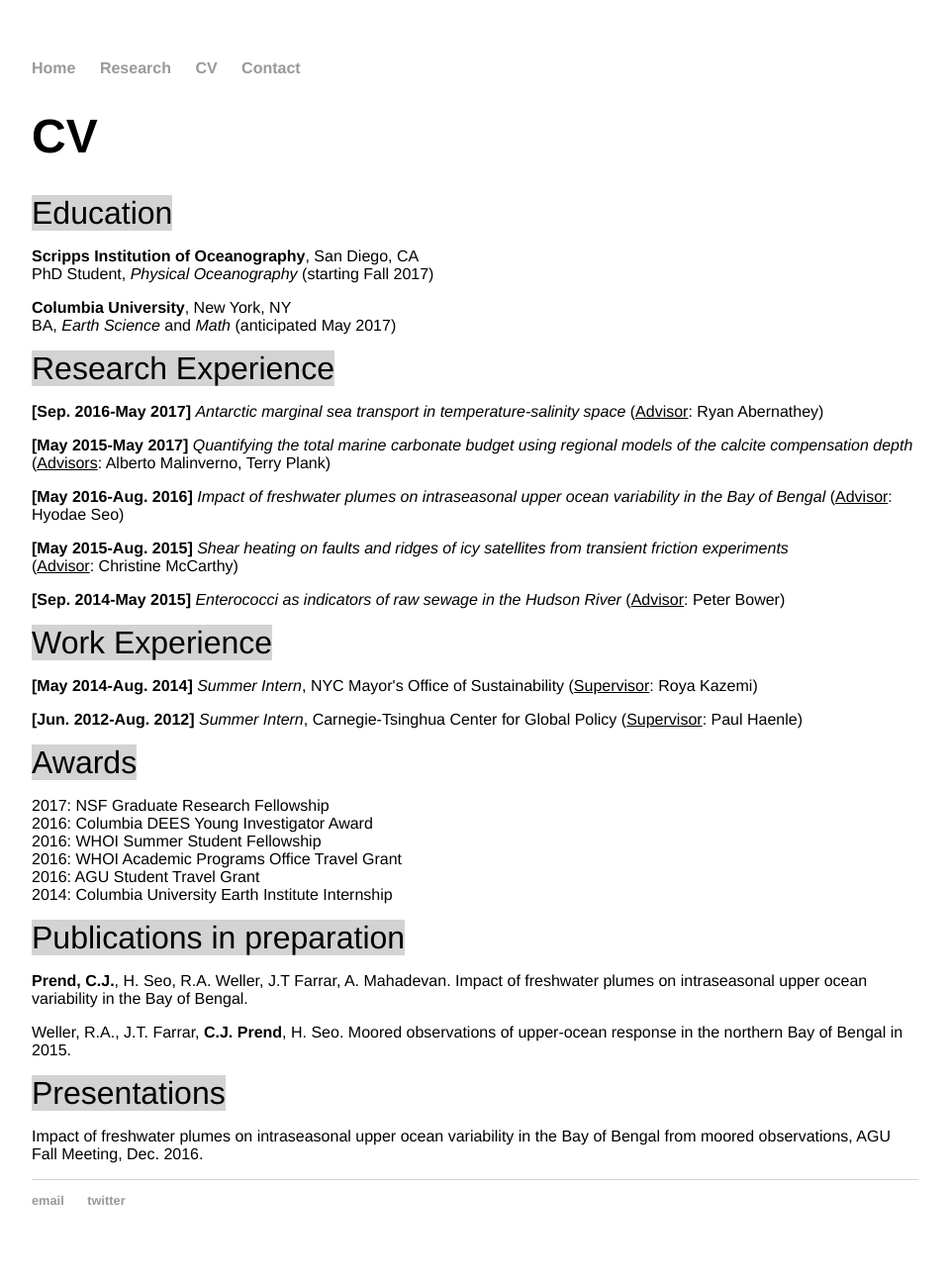
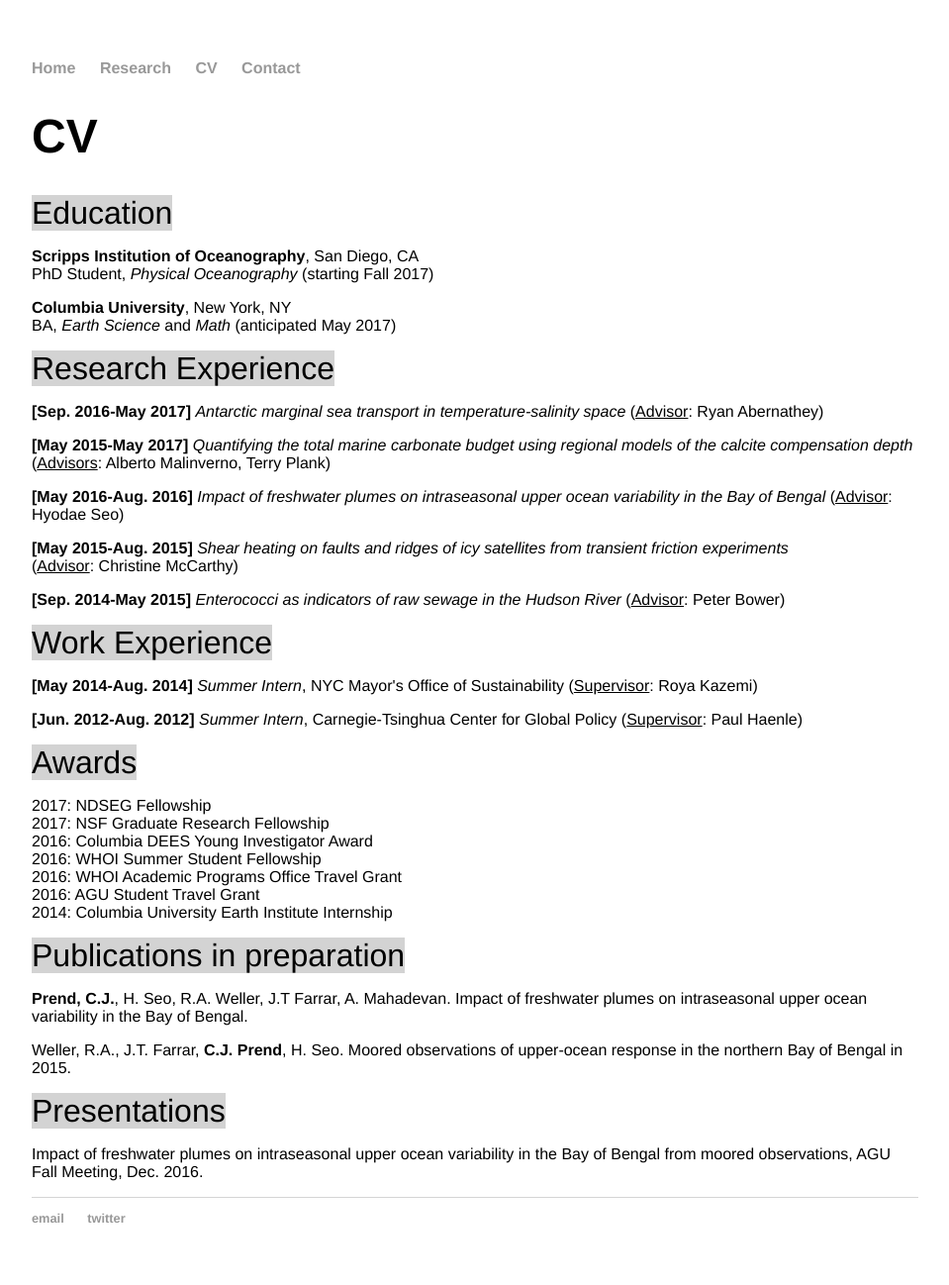
Before and after one commit to cprend/cprend.github.io, a Jekyll site: the page cv/index.html, which Jekyll copies as it is, in a window 1280 px wide. Shown: the whole page at 99% size, without its empty margins (160-1119 px from the left). Built offline with Jekyll 4.4.1, drawn with Linux system fonts in a browser that asks for light colours.

Commit message:
Update index.html

```diff
--- a/cv/index.html
+++ b/cv/index.html
@@ -36,7 +36,8 @@
 		<p><b>[May 2014-Aug. 2014]</b> <em>Summer Intern</em>, NYC Mayor's Office of Sustainability (<u>Supervisor</u>: Roya Kazemi)</p>
 		<p><b>[Jun. 2012-Aug. 2012]</b> <em>Summer Intern</em>, Carnegie-Tsinghua Center for Global Policy (<u>Supervisor</u>: Paul Haenle)</p>
 		<p1>Awards</p1>
-		<p>2017: NSF Graduate Research Fellowship<br/>
+		<p>2017: NDSEG Fellowship<br/>
+		2017: NSF Graduate Research Fellowship<br/>
 		2016: Columbia DEES Young Investigator Award<br/>
 		2016: WHOI Summer Student Fellowship<br/>
 		2016: WHOI Academic Programs Office Travel Grant<br/>
```
